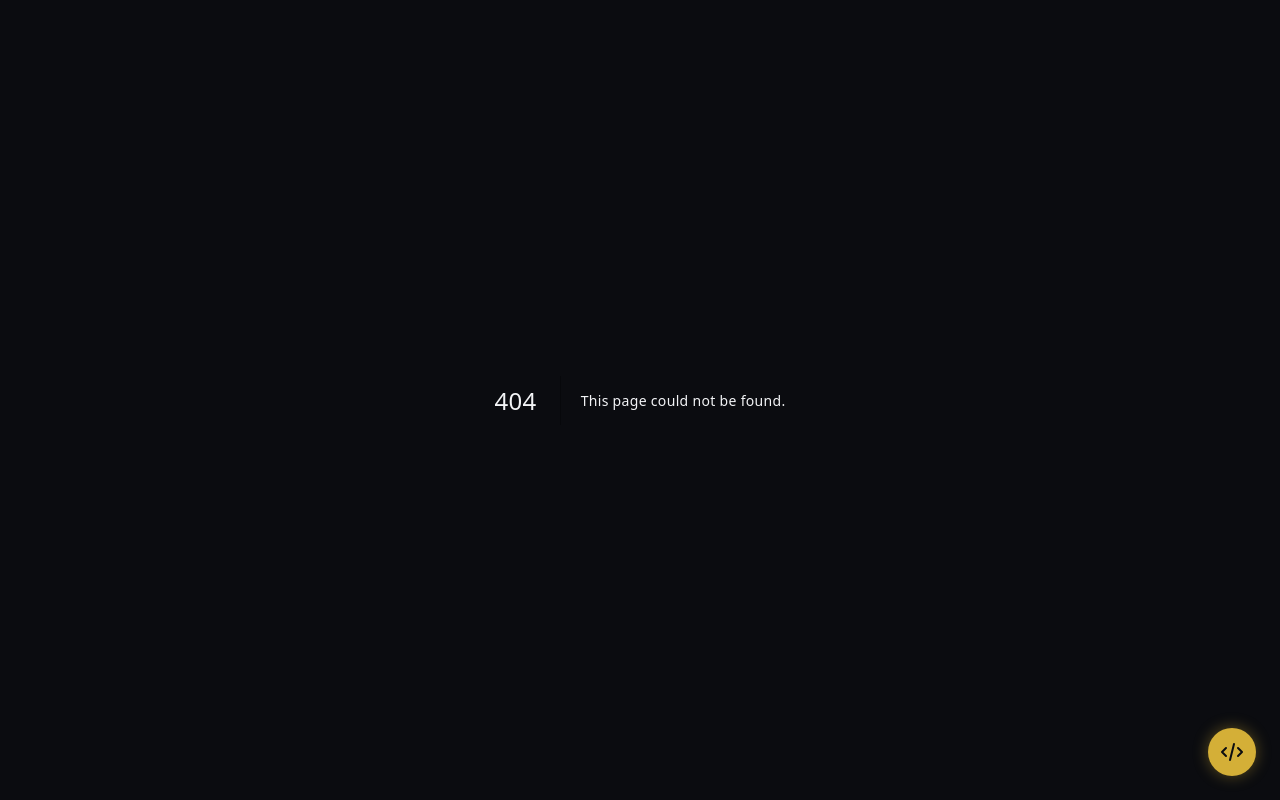
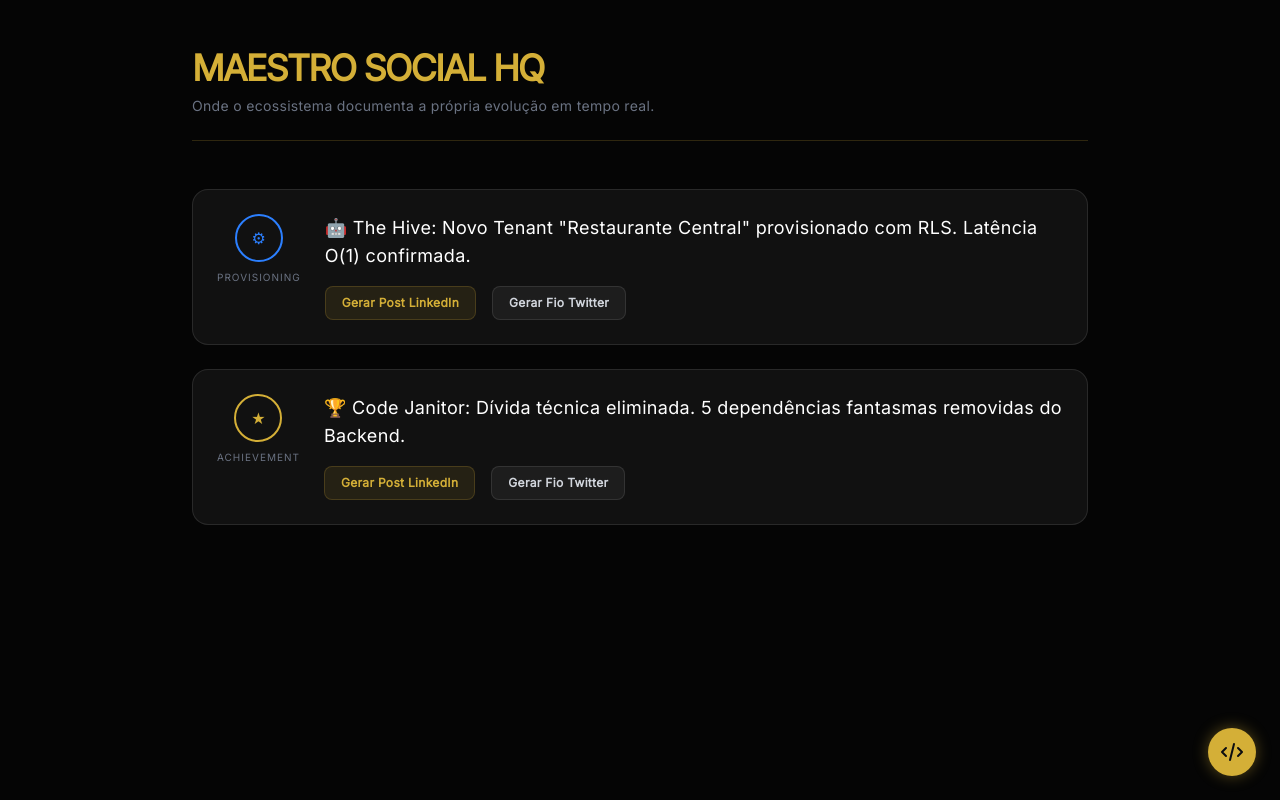
Before and after one commit to PedroHenriqueTP/maestro-food, a Next.js app in the folder maestro-frontend/: page /admin/social in a window 1280 px wide. Before the commit this address had no page. Built offline with nearby package versions, Linux system fonts and the light colour scheme.

Commit message:
chore: save progress Genesis Iteration 14

```diff
--- a/maestro-frontend/package.json
+++ b/maestro-frontend/package.json
@@ -9,11 +9,13 @@
     "lint": "eslint"
   },
   "dependencies": {
+    "@gsap/react": "^2.1.2",
     "@react-three/drei": "^10.7.7",
     "@react-three/fiber": "^9.6.1",
     "@types/three": "^0.185.1",
     "axios": "^1.18.1",
     "framer-motion": "^12.42.2",
+    "gsap": "^3.15.0",
     "js-cookie": "^3.0.8",
     "maath": "^0.10.8",
     "next": "16.2.10",
--- /dev/null
+++ b/maestro-frontend/src/app/admin/social/page.tsx
@@ -0,0 +1,78 @@
+"use client";
+
+import React, { useState, useEffect } from 'react';
+import { motion } from 'framer-motion';
+
+interface SocialLog {
+  id: string;
+  type: 'achievement' | 'alert' | 'provisioning';
+  content: string;
+  timestamp: string;
+}
+
+export default function MaestroSocialHQ() {
+  const [logs, setLogs] = useState<SocialLog[]>([]);
+
+  // Simula o AgentObserver gerando logs
+  useEffect(() => {
+    const initialLogs: SocialLog[] = [
+      {
+        id: '1',
+        type: 'provisioning',
+        content: '🤖 The Hive: Novo Tenant "Restaurante Central" provisionado com RLS. Latência O(1) confirmada.',
+        timestamp: new Date().toISOString()
+      },
+      {
+        id: '2',
+        type: 'achievement',
+        content: '🏆 Code Janitor: Dívida técnica eliminada. 5 dependências fantasmas removidas do Backend.',
+        timestamp: new Date().toISOString()
+      }
+    ];
+    setLogs(initialLogs);
+  }, []);
+
+  return (
+    <div className="min-h-screen bg-[#050505] text-gray-300 p-12">
+      <div className="max-w-4xl mx-auto">
+        <header className="mb-12 border-b border-[#D4AF37]/20 pb-6">
+          <h1 className="text-4xl font-extrabold text-[#D4AF37] uppercase tracking-tighter">Maestro Social HQ</h1>
+          <p className="text-gray-500 text-sm mt-2">Onde o ecossistema documenta a própria evolução em tempo real.</p>
+        </header>
+
+        <div className="space-y-6">
+          {logs.map((log, index) => (
+            <motion.div
+              key={log.id}
+              initial={{ opacity: 0, x: -20 }}
+              animate={{ opacity: 1, x: 0 }}
+              transition={{ delay: index * 0.2 }}
+              className="bg-white/5 border border-white/10 p-6 rounded-2xl flex flex-col md:flex-row gap-6 items-start"
+            >
+              <div className="flex flex-col items-center justify-center min-w-[80px]">
+                <div className={`w-12 h-12 rounded-full flex items-center justify-center border-2 ${
+                  log.type === 'achievement' ? 'border-[#D4AF37] text-[#D4AF37]' :
+                  log.type === 'alert' ? 'border-red-500 text-red-500' : 'border-blue-500 text-blue-500'
+                }`}>
+                  {log.type === 'achievement' ? '★' : log.type === 'alert' ? '!' : '⚙'}
+                </div>
+                <span className="text-[10px] mt-2 text-gray-500 uppercase tracking-widest">{log.type}</span>
+              </div>
+              <div className="flex-1">
+                <p className="text-lg text-white font-medium">{log.content}</p>
+                <div className="mt-4 flex gap-4">
+                  <button className="px-4 py-2 bg-[#D4AF37]/10 text-[#D4AF37] border border-[#D4AF37]/20 rounded-lg text-xs font-bold hover:bg-[#D4AF37]/20 transition-colors">
+                    Gerar Post LinkedIn
+                  </button>
+                  <button className="px-4 py-2 bg-white/5 text-gray-300 border border-white/10 rounded-lg text-xs font-bold hover:bg-white/10 transition-colors">
+                    Gerar Fio Twitter
+                  </button>
+                </div>
+              </div>
+            </motion.div>
+          ))}
+        </div>
+      </div>
+    </div>
+  );
+}
--- a/maestro-frontend/src/components/tree/ModuleNode.tsx
+++ b/maestro-frontend/src/components/tree/ModuleNode.tsx
@@ -9,16 +9,26 @@ interface ModuleNodeProps {
 }
 
 export function ModuleNode({ moduleId }: ModuleNodeProps) {
-  const { modules, toggleModule } = useTreeStore();
+  const { modules, toggleModule, scrollDepth } = useTreeStore();
   const mod = modules[moduleId];
 
   if (!mod) return null;
 
+  // Calcula o efeito de decomposição 3D baseado no scroll
+  const zOffset = scrollDepth * 50;
+  const yOffset = scrollDepth * 20;
+
   return (
     <motion.div
+      layout
       initial={{ opacity: 0, y: 20 }}
-      animate={{ opacity: 1, y: 0 }}
-      whileHover={{ scale: 1.05 }}
+      animate={{
+        opacity: 1,
+        y: yOffset,
+        z: zOffset,
+        rotateX: scrollDepth * 10
+      }}
+      whileHover={{ scale: 1.05, zIndex: 50 }}
       onClick={() => toggleModule(moduleId)}
       className={`cursor-pointer p-6 rounded-2xl border backdrop-blur-md transition-all ${
         mod.active
--- /dev/null
+++ b/maestro-frontend/src/components/tree/ScrollController.tsx
@@ -0,0 +1,30 @@
+"use client";
+
+import React, { useEffect, useRef } from 'react';
+import gsap from 'gsap';
+import { ScrollTrigger } from 'gsap/ScrollTrigger';
+import { useTreeStore } from '@/lib/store/treeStore';
+
+gsap.registerPlugin(ScrollTrigger);
+
+export function ScrollController() {
+  const setScrollDepth = useTreeStore((state) => state.setScrollDepth);
+  const containerRef = useRef<HTMLDivElement>(null);
+
+  useEffect(() => {
+    const trigger = ScrollTrigger.create({
+      trigger: document.body,
+      start: "top top",
+      end: "bottom bottom",
+      onUpdate: (self) => {
+        setScrollDepth(self.progress); // 0 to 1
+      },
+    });
+
+    return () => {
+      trigger.kill();
+    };
+  }, [setScrollDepth]);
+
+  return <div ref={containerRef} className="hidden" aria-hidden="true" />;
+}
--- a/maestro-frontend/src/lib/store/treeStore.ts
+++ b/maestro-frontend/src/lib/store/treeStore.ts
@@ -10,15 +10,18 @@ interface ModuleConfig {
 interface TreeState {
   tenantId: string | null;
   coreHealth: 'OPTIMAL' | 'DEGRADED';
+  scrollDepth: number;
   modules: Record<string, ModuleConfig>;
   setTenantId: (id: string) => void;
   toggleModule: (id: string) => void;
   updateCoreHealth: (status: 'OPTIMAL' | 'DEGRADED') => void;
+  setScrollDepth: (depth: number) => void;
 }
 
 export const useTreeStore = create<TreeState>((set) => ({
   tenantId: null,
   coreHealth: 'OPTIMAL',
+  scrollDepth: 0,
   modules: {
     financeiro: { id: 'financeiro', name: 'Financeiro', active: true, color: '#D4AF37' },
     opex: { id: 'opex', name: 'Fornecedores (Opex)', active: false, color: '#50C878' },
@@ -37,5 +40,6 @@ export const useTreeStore = create<TreeState>((set) => ({
     }
   })),
 
-  updateCoreHealth: (status) => set({ coreHealth: status })
+  updateCoreHealth: (status) => set({ coreHealth: status }),
+  setScrollDepth: (depth) => set({ scrollDepth: depth })
 }));
```
Also changed, not shown: 2 other files (tests, documents, lock files or other folders).
